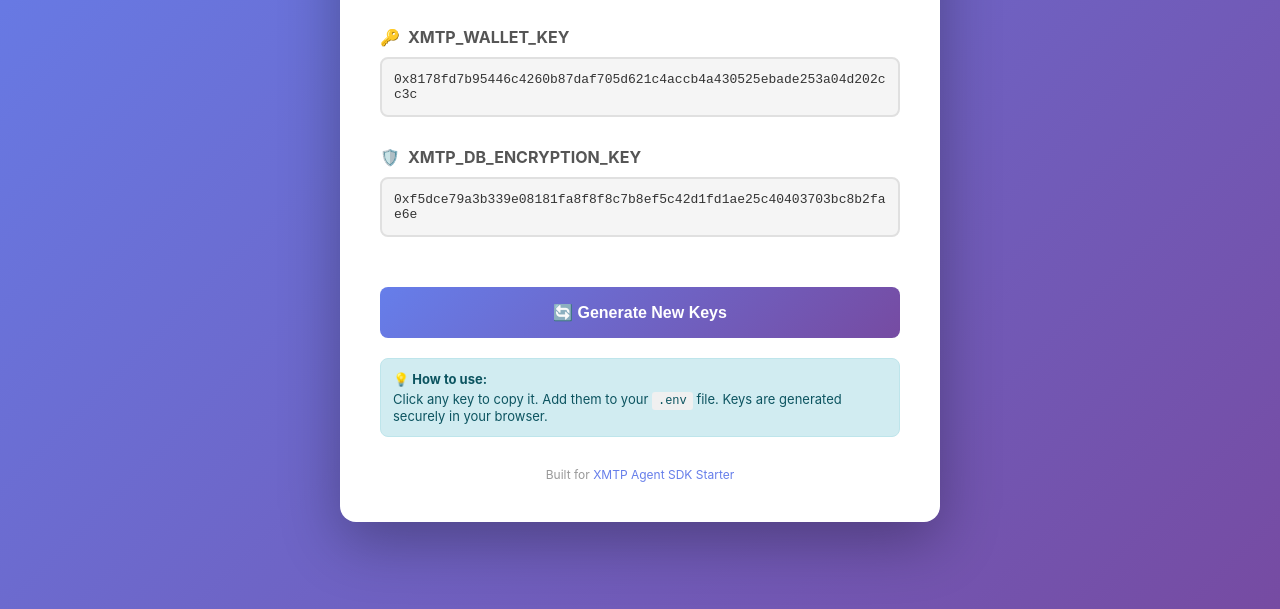
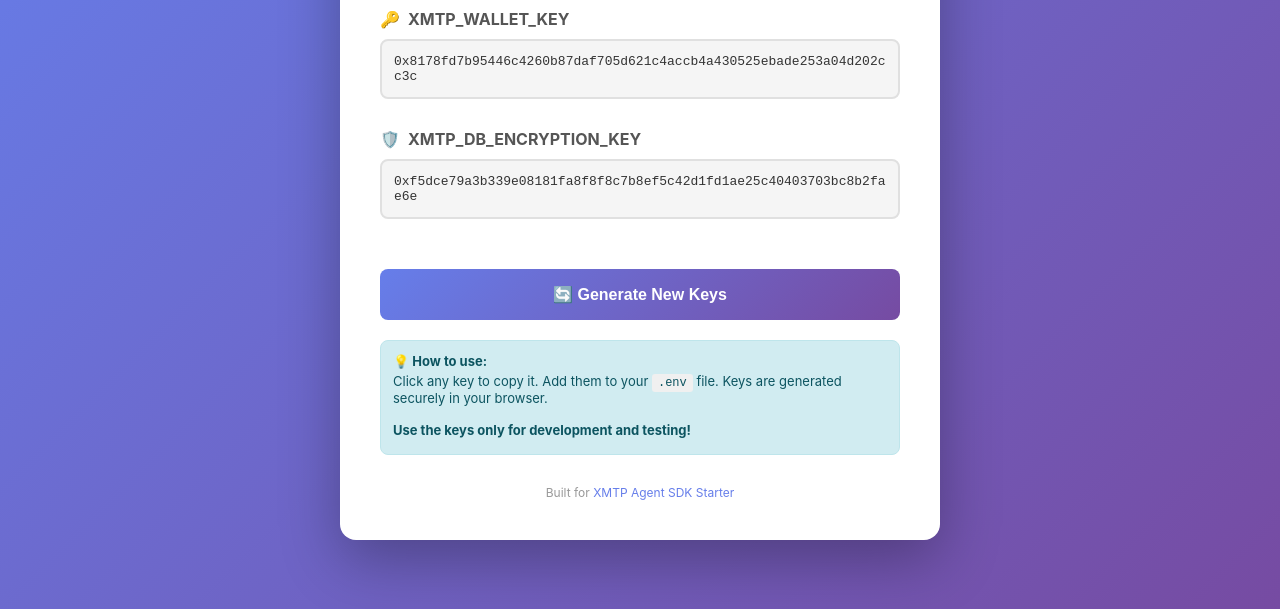
Before and after one commit to xmtp/agent-sdk-starter, a website: page doc/index.html in a window 1280 px wide. Shown: the part 191-800 px from the top of the page. Drawn offline with Linux system fonts and the light colour scheme.

Commit message:
Deploy GitHub Pages

```diff
--- a/doc/index.html
+++ b/doc/index.html
@@ -250,6 +250,8 @@
       <div class="alert">
         <strong>💡 How to use:</strong>
         Click any key to copy it. Add them to your <code>.env</code> file. Keys are generated securely in your browser.
+        <br /><br />
+        <strong>Use the keys only for development and testing!</strong>
       </div>
 
       <div class="footer">
```
Also changed, not shown: .github/workflows/deploy-pages.yml (added).
